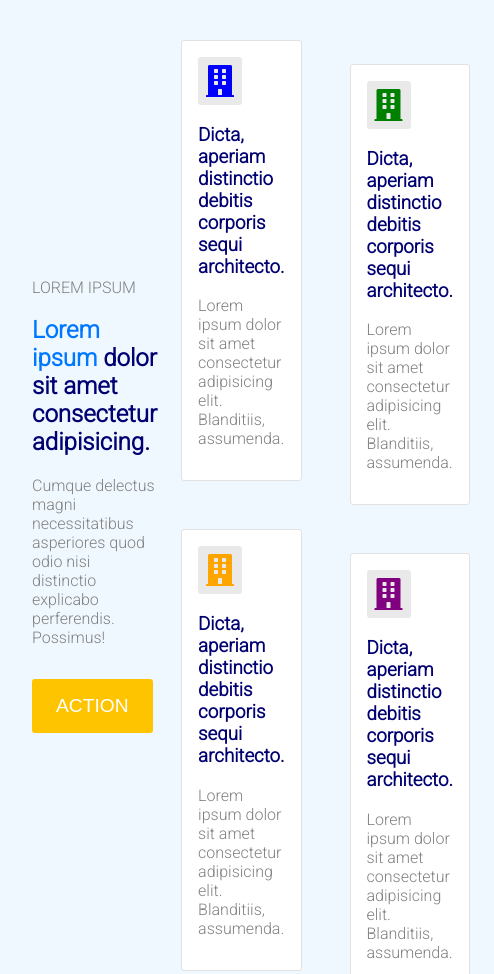
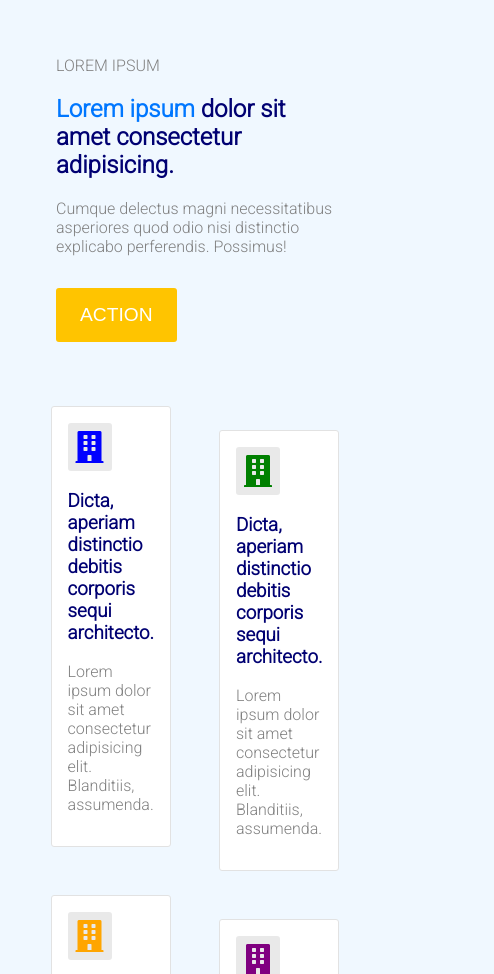
Before and after one commit to bohdansternytskyi7/zadanie-rekrutacyjne-1, a plain HTML site: page index.html in a window 390 px wide. Shown: the top 974 px of the page, 494 px wide, since content can reach past the window. Drawn offline with Linux system fonts and the light colour scheme.

Commit message:
added media queries

```diff
--- a/style.css
+++ b/style.css
@@ -70,3 +70,13 @@ i {
   margin-top: 3rem;
   margin-bottom: 0rem;
 }
+
+@media only screen and (max-width: 768px) {
+  body {
+    flex-direction: column;
+  }
+
+  .left-side {
+    margin: 1.5rem;
+  }
+}
```
